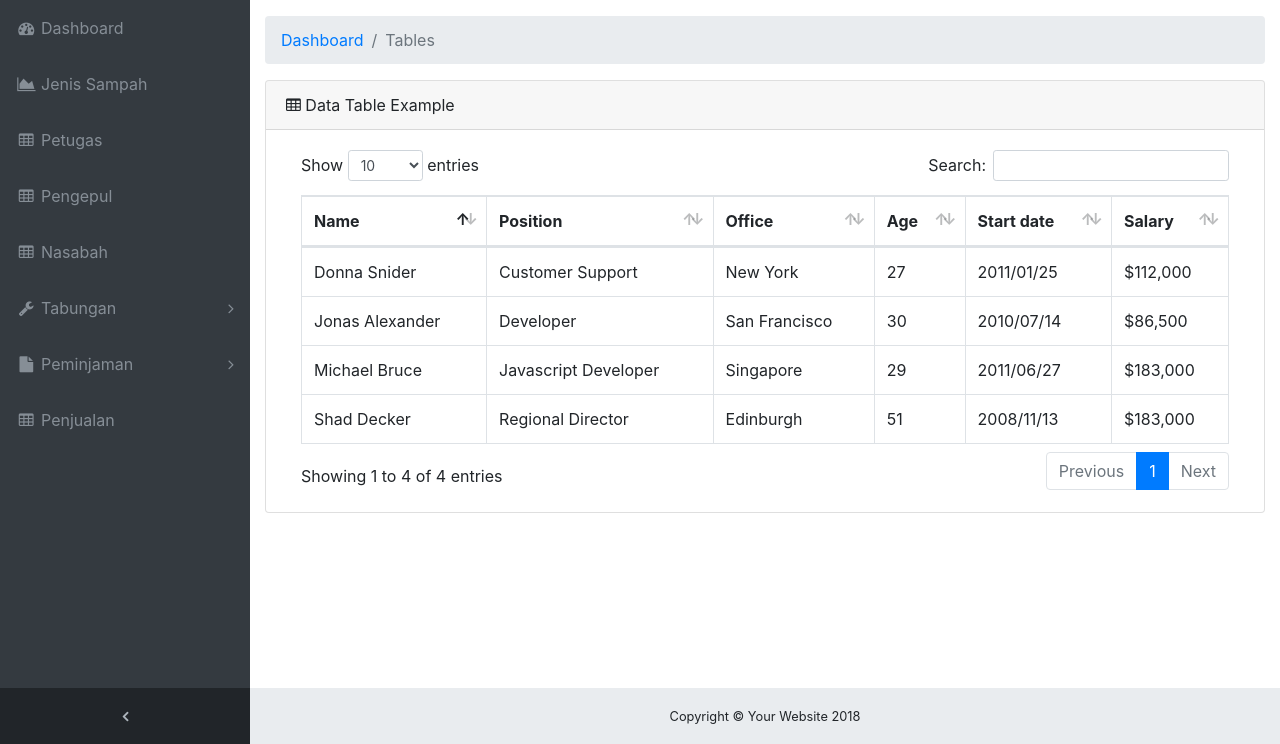
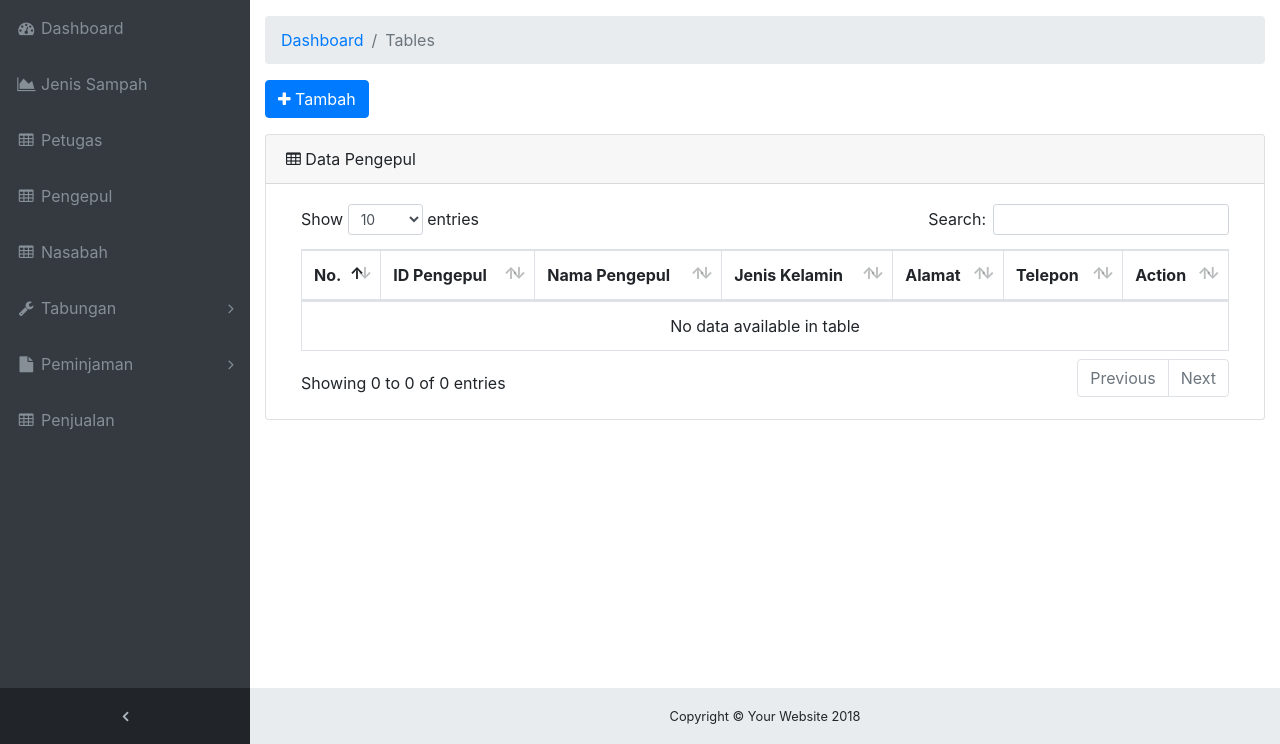
Before and after one commit to anggifauziah/SI-BANKSAMPAH, a PHP site: page /menu-pengepul.php in a window 1280 px wide. Shown: the part 56-800 px from the top of the page. Run offline with PHP 8.4, Linux system fonts and the light colour scheme; the visitor is signed in with stand-in values (Sample User, id 1); data that the repository does not hold is empty.

Commit message:
pengepul
pengepul

```diff
--- a/ADMIN/menu-pengepul.php
+++ b/ADMIN/menu-pengepul.php
@@ -42,56 +42,56 @@ if(empty($_SESSION)){
         </li>
         <li class="breadcrumb-item active">Tables</li>
       </ol>
-      <!-- Example DataTables Card-->
+
+       <!-- Button tambah-->
+      <div class="form-group">
+        <a href="form-tambah-pengepul.php" class="btn btn-primary"><i class="fa fa-plus"></i> Tambah</a>
+      </div>
+
+      <!-- DATA PENGEPUL-->
       <div class="card mb-3">
         <div class="card-header">
-          <i class="fa fa-table"></i> Data Table Example</div>
+          <i class="fa fa-table"></i> Data Pengepul</div>
         <div class="card-body">
           <div class="table-responsive">
             <table class="table table-bordered" id="dataTable" width="100%" cellspacing="0">
               <thead>
                 <tr>
-                  <th>Name</th>
-                  <th>Position</th>
-                  <th>Office</th>
-                  <th>Age</th>
-                  <th>Start date</th>
-                  <th>Salary</th>
+                  <th>No.</th>
+                  <th>ID Pengepul</th>
+                  <th>Nama Pengepul</th>
+                  <th>Jenis Kelamin</th>
+                  <th>Alamat</th>
+                  <th>Telepon</th>
+                  <th>Action</th>
                 </tr>
               </thead>
-                <tr>
-                  <td>Jonas Alexander</td>
-                  <td>Developer</td>
-                  <td>San Francisco</td>
-                  <td>30</td>
-                  <td>2010/07/14</td>
-                  <td>$86,500</td>
-                </tr>
-                <tr>
-                  <td>Shad Decker</td>
-                  <td>Regional Director</td>
-                  <td>Edinburgh</td>
-                  <td>51</td>
-                  <td>2008/11/13</td>
-                  <td>$183,000</td>
-                </tr>
-                <tr>
-                  <td>Michael Bruce</td>
-                  <td>Javascript Developer</td>
-                  <td>Singapore</td>
-                  <td>29</td>
-                  <td>2011/06/27</td>
-                  <td>$183,000</td>
-                </tr>
-                <tr>
-                  <td>Donna Snider</td>
-                  <td>Customer Support</td>
-                  <td>New York</td>
-                  <td>27</td>
-                  <td>2011/01/25</td>
-                  <td>$112,000</td>
-                </tr>
+
+              <tbody>
+                <!-- Menampilkan data dari database ke Tabel -->
+                <?php
+                include('koneksi_db.php');
+                $result = mysqli_query($koneksi,"SELECT * FROM tb_pengepul");
+                $nomor = 1;
+                ?>
+                <?php
+                  while($data = mysqli_fetch_array($result)) {
+                    echo "<tr>";
+                    echo "<td>".$nomor++."</td>";
+                    echo "<td>".$data['id_pengepul']."</td>";
+                    echo "<td>".$data['nama_pengepul']."</td>";
+                    echo "<td>".$data['jk_pengepul']."</td>";
+                    echo "<td>".$data['alamat_pengepul']."</td>";
+                    echo "<td>".$data['telp_pengepul']."</td>";
+                    echo "<td>
+                          <a data-href='proses-hapus-petugas.php?id=".$data['id_pengepul']."' class = 'btn btn-danger btn-sm' data-toggle='modal' data-target='#konfirmasi_hapus'><i class='fa fa-trash'></i> Hapus</a>
+                          </td>";
+                    echo "</tr>";
+                  }
+                 ?>
+                 <!-- Sampai sini -->
               </tbody>
+
             </table>
           </div>
         </div>
--- a/ADMIN/menu-petugas.php
+++ b/ADMIN/menu-petugas.php
@@ -51,7 +51,7 @@ if(empty($_SESSION)){
       <!-- DataTables Petugas-->
       <div class="card mb-3">
         <div class="card-header">
-          <i class="fa fa-table"></i> Data Surat Izin Keramaian</div>
+          <i class="fa fa-table"></i> Petugas BANK-SAMPAH</div>
         <div class="card-body">
           <div class="table-responsive">
             <table class="table table-bordered" id="dataTable" width="100%" cellspacing="0">
```
Also changed, not shown: ADMIN/form-tambah-pengepul.php (added, +136 -0 lines), ADMIN/proses-hapus-pengepul.php (added, +17 -0 lines), ADMIN/proses-tambah-pengepul.php (added, +22 -0 lines).
